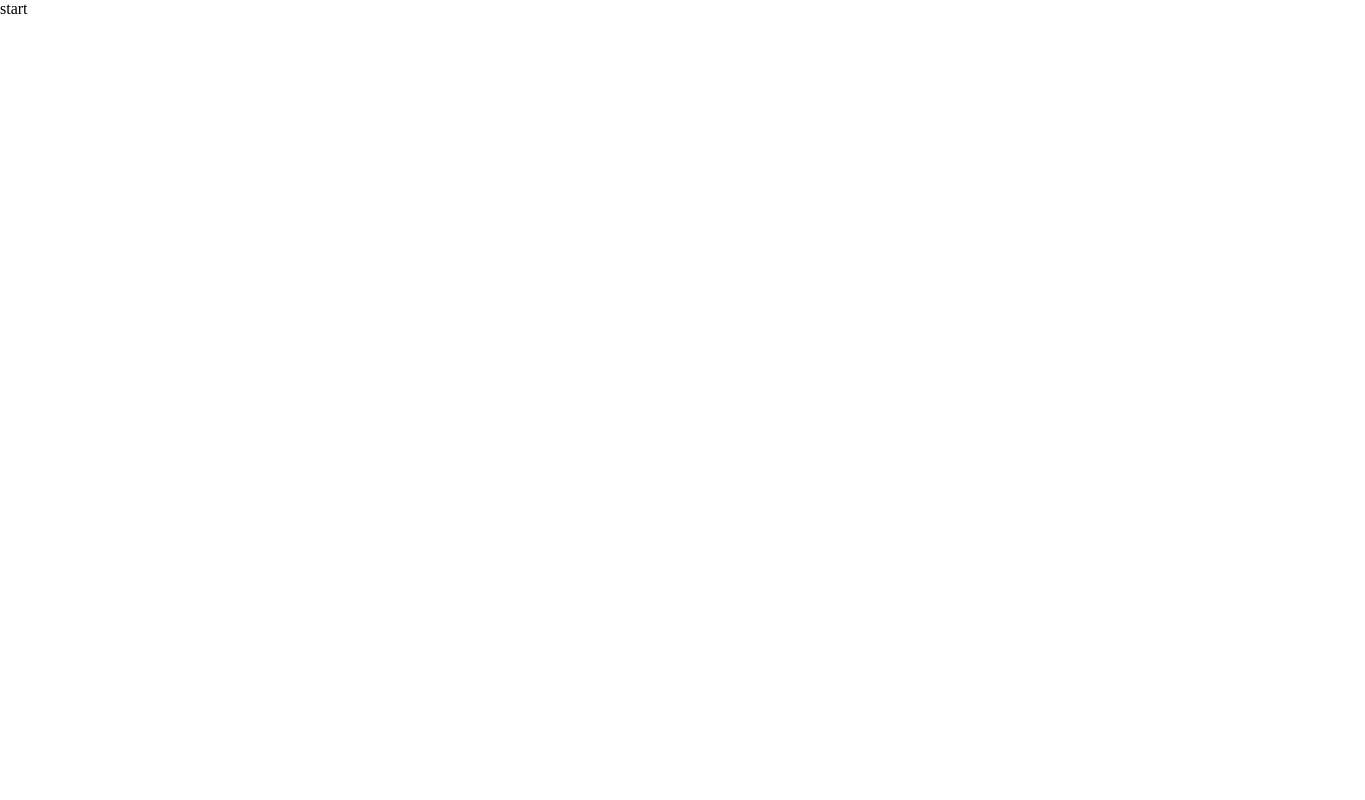
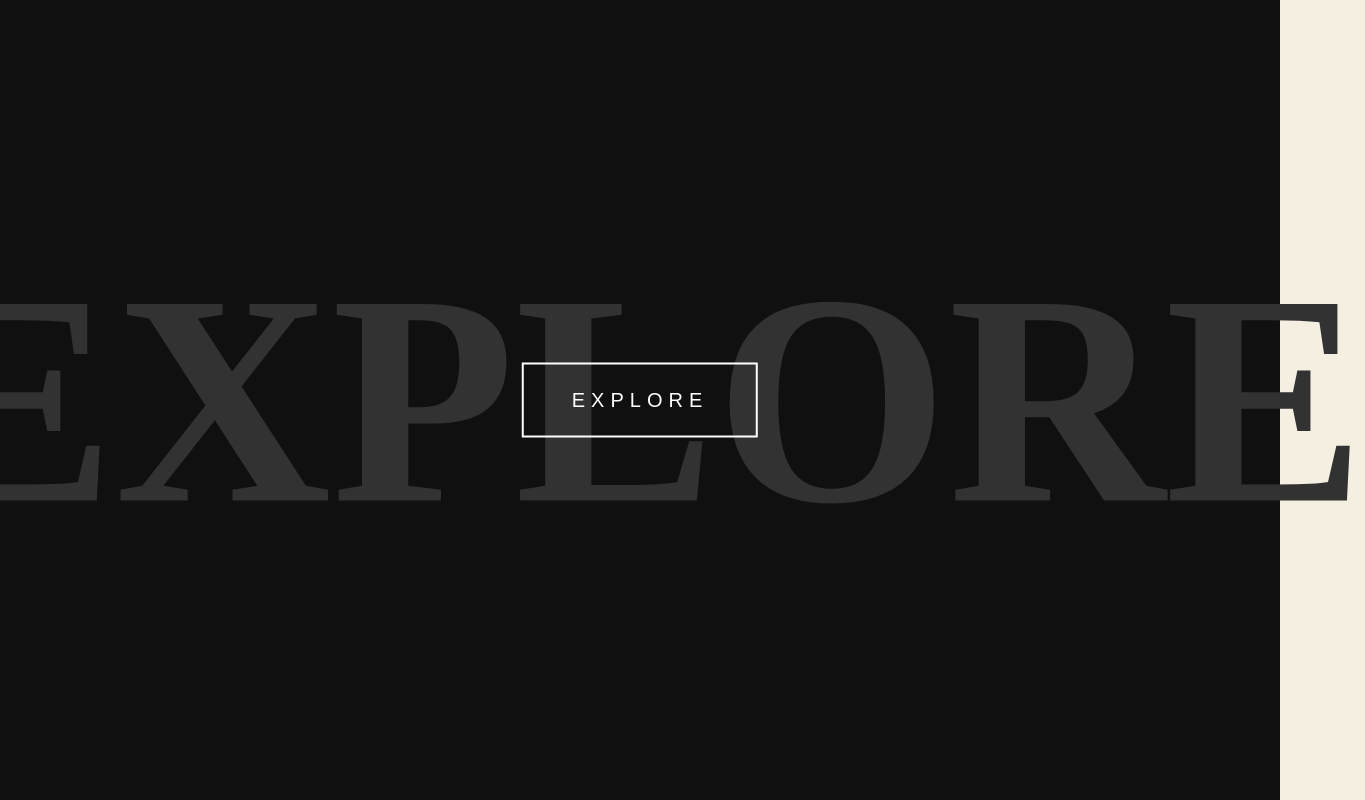
Before and after one commit to freetimezp/usefull-things-018-intro, a plain HTML site: page index.html in a window 1280 px wide. Shown: the whole page, 1365 px wide, since content can reach past the window. Drawn offline with nearby package versions, Linux system fonts and the light colour scheme.

Commit message:
02. usefull-things-018-intro. UI. GSAP animation Tween.

```diff
--- a/assets/css/style.css
+++ b/assets/css/style.css
@@ -9,3 +9,113 @@
 a {
     text-decoration: none;
 }
+
+html, body {
+    margin: 0;
+    padding: 0;
+    width: 100%;
+    height: 100%;
+}
+
+body {
+    cursor: crosshair;
+    background-color: #f4efe1;
+}
+
+.content {
+    width: 60%;
+    margin: 0 auto;
+    z-index: -1;
+    position: absolute;
+    top: 60%;
+    left: 10%;
+    transform: translate(0, -50%);
+}
+
+.content h1 {
+    font-size: 54px;
+    color: #101010;
+    font-weight: 700;
+    text-transform: uppercase;
+    margin-bottom: 10px;
+}
+
+.content p {
+    margin-top: 0;
+    text-align: left;
+    color: #101010;
+    font-weight: 400;
+}
+
+.overlay-2 {
+    z-index: 0;
+    position: absolute;
+    width: 100%;
+    height: 100vh;
+    background: #3c9e9b;
+}
+
+.overlay {
+    z-index: 1;
+    position: absolute;
+    width: 100%;
+    height: 100vh;
+    background: #101010;
+}
+
+.overlay p {
+    font-size: 300px;
+    font-weight: 800;
+}
+
+.screen {
+    color: #323232;
+    position: absolute;
+    top: 50%;
+    left: 50%;
+    transform: translate(-50%, -50%);
+}
+
+.btn {
+    position: absolute;
+    top: 50%;
+    left: 50%;
+    transform: translate(-50%, -50%);
+}
+
+button {
+    display: block;
+    padding: 24px 48px;
+    font-size: 20px;
+    font-weight: 100;
+    letter-spacing: 6px;
+    color: #fff;
+    border: 2px solid #fff;
+    text-transform: uppercase;
+    outline: none;
+    overflow: hidden;
+    background: none;
+    z-index: 1;
+    cursor: crosshair;
+    transition: 0.8s ease-in-out;
+}
+
+.btn:hover {
+    color: #101010;
+}
+
+.btn:before {
+    content: '';
+    position: absolute;
+    background: #fff;
+    bottom: 0;
+    left: 0;
+    right: 0;
+    top: 100%;
+    z-index: -1;
+    transition: top .8s ease-out;
+}
+
+.btn:hover::before {
+    top: 0;
+}
--- a/assets/js/main.js
+++ b/assets/js/main.js
@@ -0,0 +1,43 @@
+function fadeOut() {
+    TweenMax.to('.btn', 1, {
+        y: -100,
+        opacity: 0
+    });
+
+    TweenMax.to('.screen', 2, {
+        y: -400,
+        opacity: 0,
+        ease: Power2.easeInOut,
+        delay: 2
+    });
+
+    TweenMax.from(".overlay", 2, {
+        ease: Power2.easeInOut
+    });
+
+    TweenMax.to(".overlay", 2, {
+        delay: 2.6,
+        top: '-100%',
+        ease: Expo.easeInOut
+    });
+
+    TweenMax.to(".overlay-2", 2, {
+        delay: 3,
+        top: '-110%',
+        ease: Expo.easeInOut
+    });
+
+    TweenMax.from(".content", 2, {
+        delay: 3.2,
+        opacity: 0,
+        ease: Power2.easeInOut
+    });
+
+    TweenMax.to(".content", 2, {
+        opacity: 1,
+        y: -300,
+        delay: 3.2,
+        ease: Power2.easeInOut
+
+    });
+}
--- a/index.html
+++ b/index.html
@@ -6,12 +6,32 @@
     <meta http-equiv="X-UA-Compatible" content="IE=edge" />
     <meta name="viewport" content="width=device-width, initial-scale=1.0">
     <link rel="stylesheet" href="./assets/css/style.css">
-    <title>Project</title>
+    <title>Project | Intro</title>
 </head>
 
 <body>
-    start
+    <div class="container">
+        <div class="overlay">
+            <p class="screen">EXPLORE</p>
+            <div class="intro">
+                <button class="btn" onclick="fadeOut()">EXPLORE</button>
+            </div>
+        </div>
+        <div class="overlay-2"></div>
 
+        <div class="content">
+            <h1>Landing Page</h1>
+            <p class="data">
+                Lorem, ipsum dolor sit amet consectetur adipisicing elit. Dolorum,
+                accusantium at velit perspiciatis labore facilis, eaque aut unde
+                amet blanditiis reprehenderit optio fugit quidem inventore illo
+                delectus! Nisi, laudantium sapiente.
+            </p>
+        </div>
+    </div>
+
+
+    <script src="https://cdnjs.cloudflare.com/ajax/libs/gsap/3.12.5/gsap.min.js"></script>
     <script src="./assets/js/main.js"></script>
 </body>
 
```
Also changed, not shown: assets/images/bg.jpg (added).
